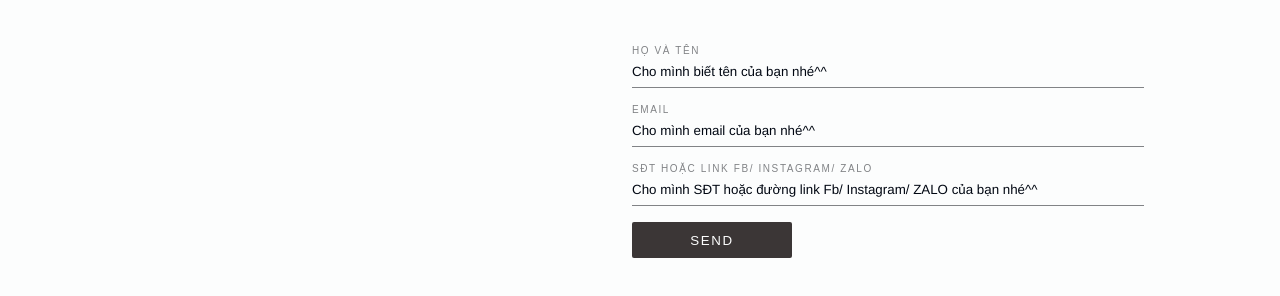
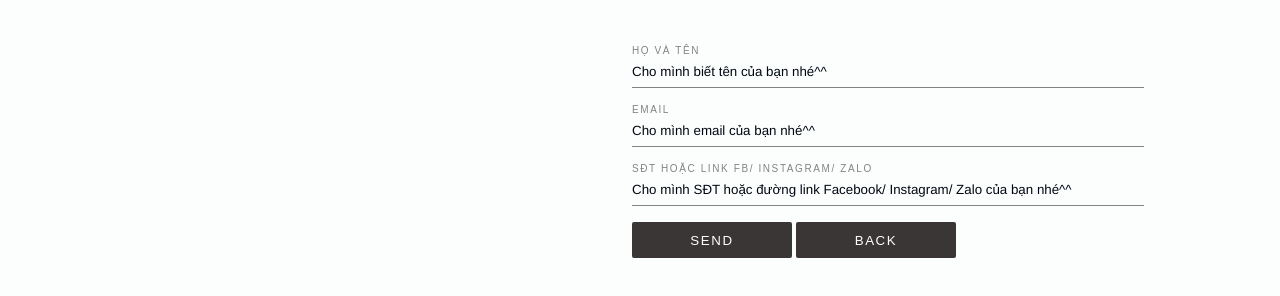
Before and after one commit to Hung2505/contactform.github.io, a plain HTML site: page index.html in a window 1280 px wide. Shown: the part 164-460 px from the top of the page. Drawn offline with Linux system fonts and the light colour scheme; a script that the page names is missing.

Commit message:
Add files via upload

```diff
--- a/index.html
+++ b/index.html
@@ -101,6 +101,7 @@
 
 .left-col {
   width: 45vw;
+
   height: 100%;
   background-image: url("contactus.png");
   background-size: cover;
@@ -194,6 +195,7 @@ button {
   outline: none;
   cursor: pointer;
 }
+
 
 input:hover, textarea:hover, button:hover {
   opacity: 0.5;
@@ -365,11 +367,22 @@ input:checked + .slider:before {
                 <label for="email">Email </label>
             <input type="email" id="email" name="email" placeholder="Cho mình email của bạn nhé^^" required>
                 <label for="message">SĐT hoặc link FB/ INSTAGRAM/ ZALO</label>
-            <input type="SĐT" id="SĐT" name="SĐT" placeholder="Cho mình SĐT hoặc đường link Fb/ Instagram/ ZALO của bạn nhé^^" required>
+            <input type="SĐT" id="SĐT" name="SĐT" placeholder="Cho mình SĐT hoặc đường link Facebook/ Instagram/ Zalo của bạn nhé^^" required>
             <!-- xóa tạm thời -->
                 <!-- <label for="message">Message</label>
             <textarea rows="6" placeholder="Your Message" id="message" name="message" required></textarea> -->
                 <!--<a href="javascript:void(0)">--><button type="submit" id="submit" name="submit">Send</button><!--</a>-->
+                <button type="submit" id="submit" name="submit"><a href="https://wordpress.com/view/4tboutique.wordpress.com" style="text-transform: uppercase;
+                  font-weight: 300;
+                  background: var(--button-color);
+                  color: var(--bg-color);
+                  width: 10rem;
+                  height: 2.25rem;
+                  border: none;
+                  border-radius: 2px;
+                  outline: none;
+                  cursor: pointer;
+                  text-decoration: none;">Back</a></button>
 
           </form>
           <div id="error"></div>
```
